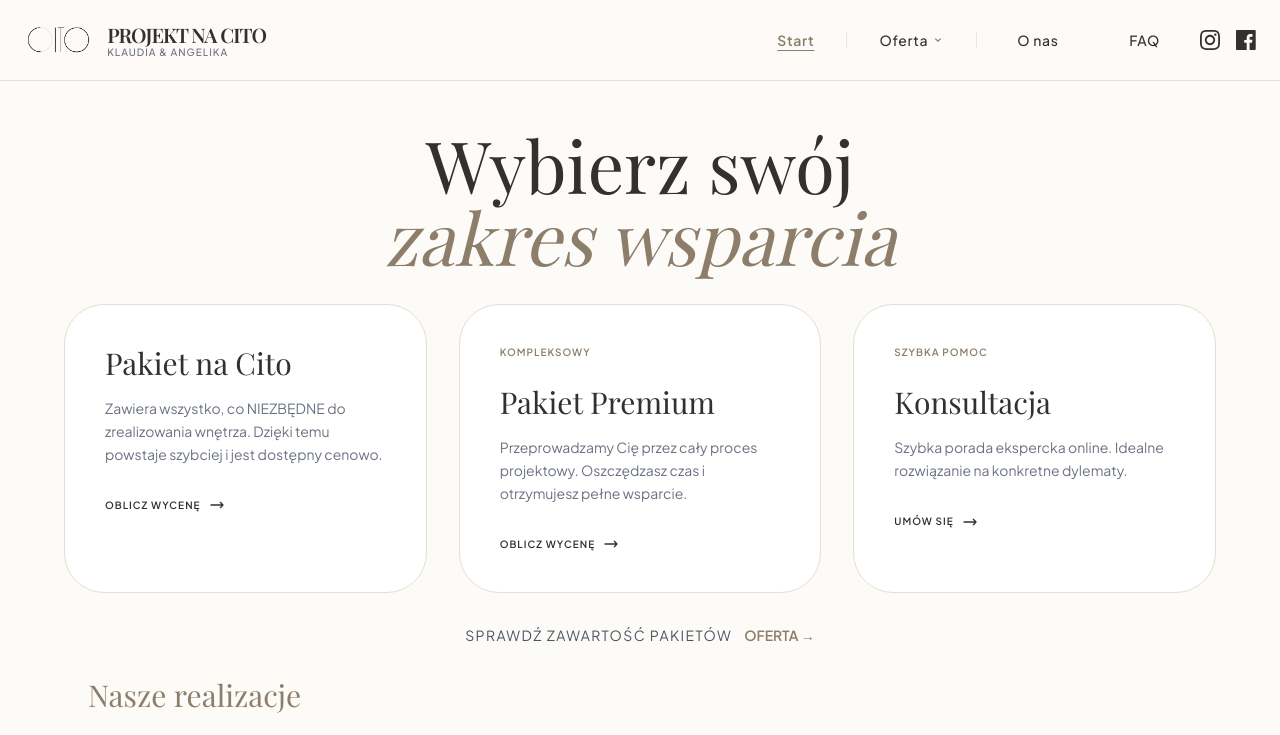
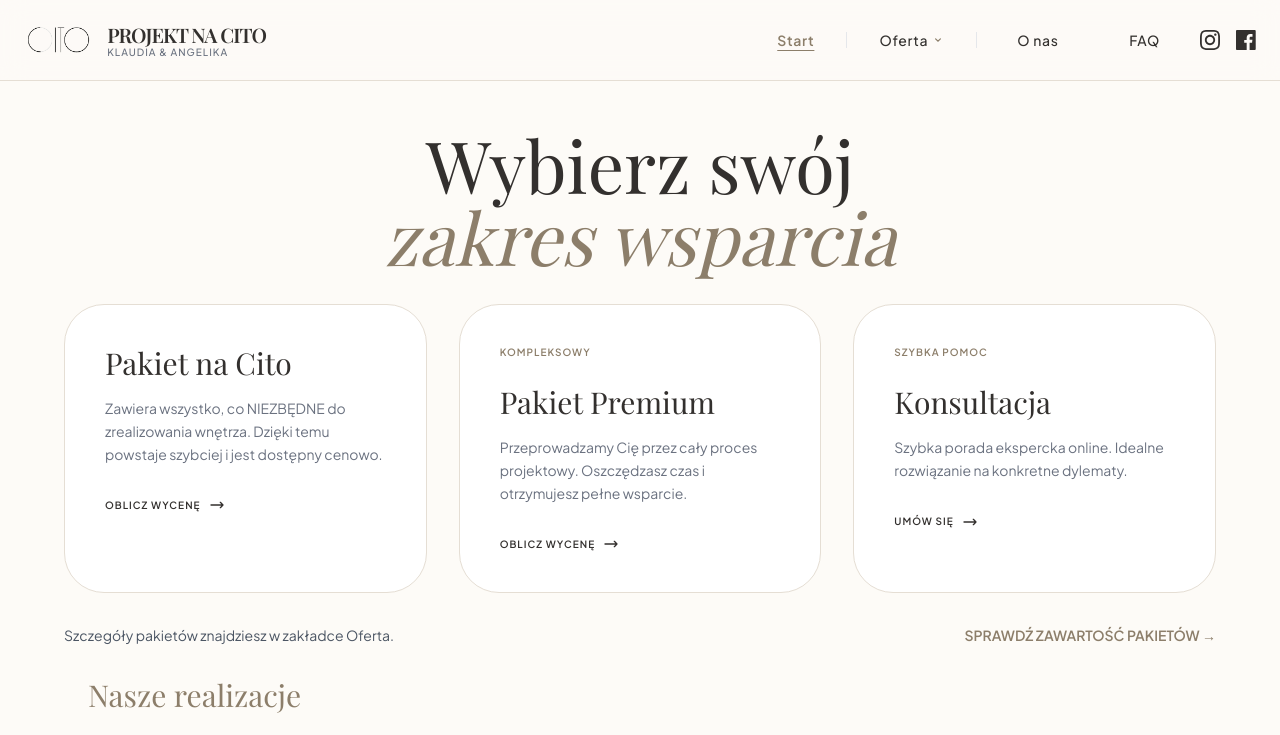
Before and after one commit to lukaszkotowski-git/projektnacito, a React (Vite) app in the folder react-app/: page / in a window 1280 px wide. Shown: the top 735 px of the page. Built offline with nearby package versions, Linux system fonts and the light colour scheme; no server answers; a web font is replaced by a local one.

Commit message:
feat(ui): move packages hint to left, CTA to right on main page

```diff
--- a/react-app/src/components/MainView.tsx
+++ b/react-app/src/components/MainView.tsx
@@ -46,12 +46,12 @@ export function MainView() {
         </div>
       </section>
 
-      {/* Subtle one-line info + CTA (centered, single line) */}
+      {/* One-line info: hint on the left, CTA on the right */}
       <section className="px-6 mb-8">
         <div className="max-w-6xl mx-auto">
-          <div className="flex items-center justify-center gap-3 whitespace-nowrap">
-            <span className="text-sm text-gray-600 uppercase tracking-widest">{txt.main.checkPackagesBanner}</span>
-            <a href="/offer" aria-label="Przejdź do oferty" className="text-[#8C7E6A] font-semibold uppercase text-sm">{txt.nav.offer} →</a>
+          <div className="flex items-center justify-between gap-3 whitespace-nowrap">
+            <p className="text-sm text-gray-600 truncate max-w-[65%]">{txt.main.checkPackagesHint}</p>
+            <a href="/offer" aria-label="Przejdź do oferty" className="text-[#8C7E6A] font-semibold uppercase text-sm">{txt.main.checkPackagesBanner} →</a>
           </div>
         </div>
       </section>
```
